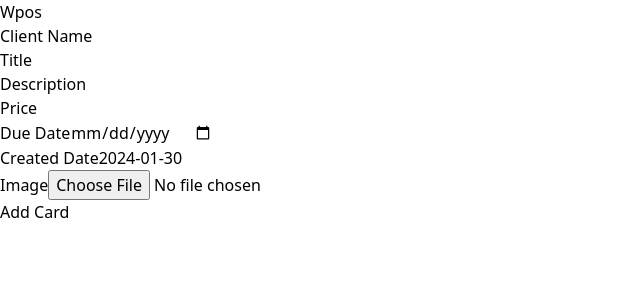
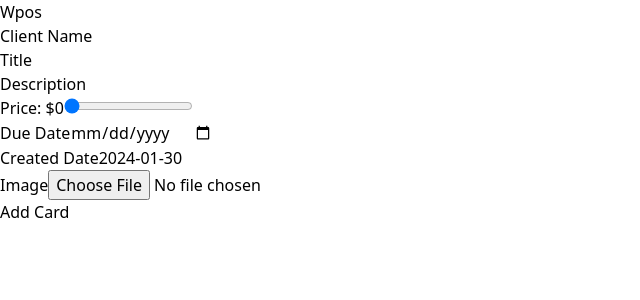
Before and after one commit to NotScorpio91/wpos, a React (Vite) app: page / in a window 1280 px wide. Shown: the top 300 px of the page, without its empty margins (0-640 px from the left). Built offline with nearby package versions, Linux system fonts and the light colour scheme.

Commit message:
price range updated

```diff
--- a/src/components/CardForm.jsx
+++ b/src/components/CardForm.jsx
@@ -11,7 +11,7 @@
     clientName: '',
     title: '',
     description: '',
-    price: '',
+    price: 0,
     dueDate: '',
     createdDate: '',
     image: '',
@@ -32,7 +32,7 @@
       formData.clientName &&
       formData.title &&
       formData.description &&
-      formData.price &&
+      formData.price >= 0 &&
       formData.dueDate &&
       formData.createdDate &&
       formData.image
@@ -47,7 +47,7 @@
         clientName: '',
         title: '',
         description: '',
-        price: '',
+        price: 0,
         dueDate: '',
         createdDate: formattedDate,
         image: '',
@@ -88,7 +88,7 @@
       )}
       <div className='mb-4 flex flex-col md:flex-row md:items-center space-y-4 md:space-y-0 md:space-x-4'>
       <div className="flex-grow md:w-1/6">
-        <label className="block text-black mb-1">Client Name</label>
+        <label className="block text-white mb-1">Client Name</label>
         <input
           type="text"
           name="clientName"
@@ -99,7 +99,7 @@
         />
       </div>
       <div className="flex-grow md:w-1/6">
-        <label className="block text-black mb-1">Title</label>
+        <label className="block text-white mb-1">Title</label>
         <input
           type="text"
           name="title"
@@ -110,7 +110,7 @@
         />
       </div>
       <div className="flex-grow md:w-1/6">
-        <label className="block text-black mb-1">Description</label>
+        <label className="block text-white mb-1">Description</label>
         <input
           type="text"
           name="description"
@@ -121,18 +121,22 @@
         />
       </div>
       <div className="flex-grow md:w-1/6">
-        <label className="block text-black mb-1">Price</label>
+        <label className="block text-white mb-1">Price: ${formData.price}</label>
         <input
-          type="text"
+          type="range"
           name="price"
           value={formData.price}
           onChange={handleInputChange}
+          min="0"
+          max="1000"
+          step="1"
           required
-          className="w-full border rounded-md py-1 px-2 focus:outline-none focus:border-blue-500"
+          className="w-full border rounded-md py-1 focus:outline-none focus:border-blue-500"
         />
+
       </div>
       <div className="flex-grow md:w-1/6">
-        <label className="block text-black mb-1">Due Date</label>
+        <label className="block text-white mb-1">Due Date</label>
         <input
           type="date"
           name="dueDate"
@@ -143,7 +147,7 @@
         />
       </div>
       <div className="flex-grow md:w-1/6">
-        <label className="block text-black mb-1">Created Date</label>
+        <label className="block text-white mb-1">Created Date</label>
         <input
           type="text"
           name="createdDate"
@@ -155,7 +159,7 @@
         />
       </div>
       <div className="flex-grow md:w-1/6">
-        <label className="block text-black mb-1">Image</label>
+        <label className="block text-white mb-1">Image</label>
         <input
           type="file"
           onChange={handleFileChange}
```
